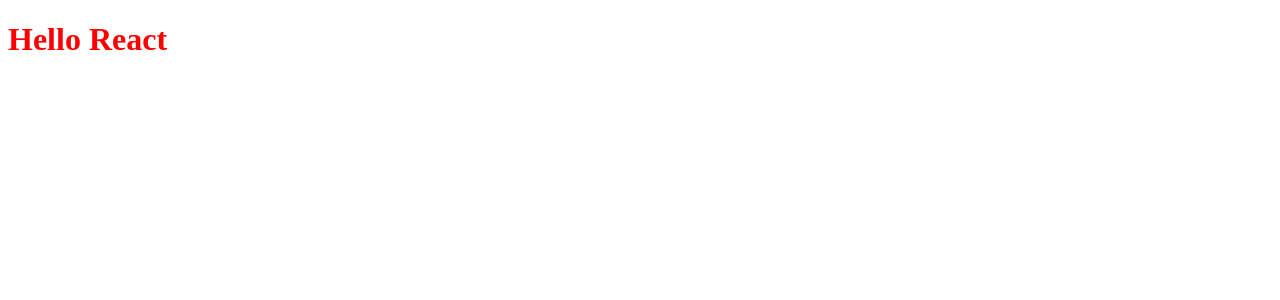
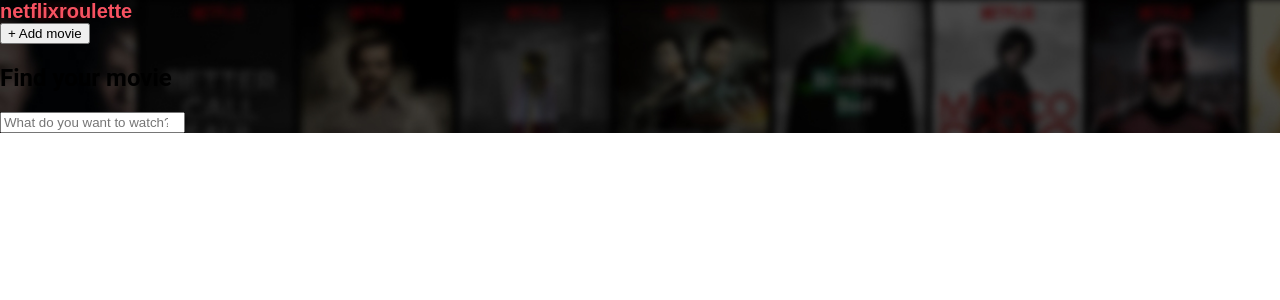
Before and after one commit to KseniyaYatskevich/ReactJSGlobalMentoring, a React app: page / in a window 1280 px wide. Shown: the top 300 px of the page. Built offline with nearby package versions, Linux system fonts and the light colour scheme.

Commit message:
feature: added header

```diff
--- a/src/App.tsx
+++ b/src/App.tsx
@@ -1,5 +1,5 @@
-import './styles.scss';
+import { AppLayout } from './components/AppLayout/AppLayout';
 
 export const App = () => {
-    return <h1>Hello React</h1>;
+    return <AppLayout />;
 };
--- /dev/null
+++ b/src/components/AppLayout/AppLayout.module.scss
@@ -0,0 +1,3 @@
+.wrapper {
+    background-color: #888888;
+}
--- /dev/null
+++ b/src/components/AppLayout/AppLayout.tsx
@@ -0,0 +1,11 @@
+import { Header } from '../Header/Header';
+
+import styles from './AppLayout.module.scss';
+
+export const AppLayout = () => {
+    return (
+        <div className={styles.wrapper}>
+            <Header />
+        </div>
+    );
+};
--- /dev/null
+++ b/src/components/Header/Header.module.scss
@@ -0,0 +1,16 @@
+.wrapper {
+    background: #888888;
+    background-image: url(../../asset/images/Header.jpg);
+    background-size: cover;
+}
+
+.logo {
+    margin: 0;
+    font-family: 'Montserrat', sans-serif;
+    color: #f65261;
+    font-size: 20px;
+
+    & > span {
+        font-weight: 900;
+    }
+}
--- /dev/null
+++ b/src/components/Header/Header.tsx
@@ -0,0 +1,14 @@
+import styles from './Header.module.scss';
+
+export const Header = () => {
+    return (
+        <div className={styles.wrapper}>
+            <h1 className={styles.logo}>
+                <span>netflix</span>roulette
+            </h1>
+            <button className={styles.button}>+ Add movie</button>
+            <h2>Find your movie</h2>
+            <input className={styles.searchInput} type="search" placeholder="What do you want to watch?" />
+        </div>
+    );
+};
--- a/src/declaration.d.ts
+++ b/src/declaration.d.ts
@@ -1,2 +1,4 @@
 declare module '*.png';
 declare module '*.svg';
+declare module '*.jpg';
+declare module '*.scss';
--- a/src/index.scss
+++ b/src/index.scss
@@ -1,3 +1,16 @@
-h1 {
-    color: red;
+body {
+    scrollbar-gutter: stable;
+
+    overflow-x: hidden;
+
+    margin: 0;
+
+    font-family: Roboto, sans-serif;
+
+    -webkit-font-smoothing: antialiased;
+    -moz-osx-font-smoothing: grayscale;
+
+    &.no-scroll {
+        overflow: hidden;
+    }
 }
--- a/src/index.tsx
+++ b/src/index.tsx
@@ -1,4 +1,6 @@
 import ReactDOM from 'react-dom';
 import { App } from './App';
 
+import './index.scss';
+
 ReactDOM.render(<App />, document.getElementById('root'));
--- a/src/styles.scss
+++ /dev/null
@@ -1,3 +0,0 @@
-h1 {
-    color: red;
-}
--- a/webpack/webpack.common.js
+++ b/webpack/webpack.common.js
@@ -7,7 +7,7 @@
 module.exports = {
     entry: ['./src/index.tsx'],
     output: {
-        path: path.resolve(__dirname, '../dist'),
+        path: path.resolve(__dirname, '../dist')
     },
     devServer: {
         port: DEV_SERVER_PORT,
@@ -18,7 +18,7 @@
             template: './src/index.html'
         }),
         new CopyPlugin({
-            patterns: [{from: 'src', to: 'dist'}]
+            patterns: [{ from: 'src', to: 'dist' }]
         })
     ],
     resolve: {
@@ -33,16 +33,29 @@
             },
             {
                 test: /\.(scss|css)$/,
-                use: ['style-loader', 'css-loader', 'sass-loader']
+                use: [
+                    { loader: 'style-loader' },
+                    {
+                        loader: 'css-loader',
+                        options: {
+                            modules: {
+                                localIdentName: '[path][name]__[local]--[hash:base64:5]'
+                            }
+                        }
+                    },
+                    {
+                        loader: 'sass-loader'
+                    }
+                ]
             },
             {
                 test: /\.(png|jpg|gif|jpeg)$/,
-                type: 'asset/resource',
+                type: 'asset/resource'
             },
             {
                 test: /\.(woff|woff2|eot|ttf|otf|svg)$/,
-                type: 'asset/inline',
-            },
+                type: 'asset/inline'
+            }
         ]
     }
-}
+};
```
Also changed, not shown: src/asset/images/Header.jpg (added).
